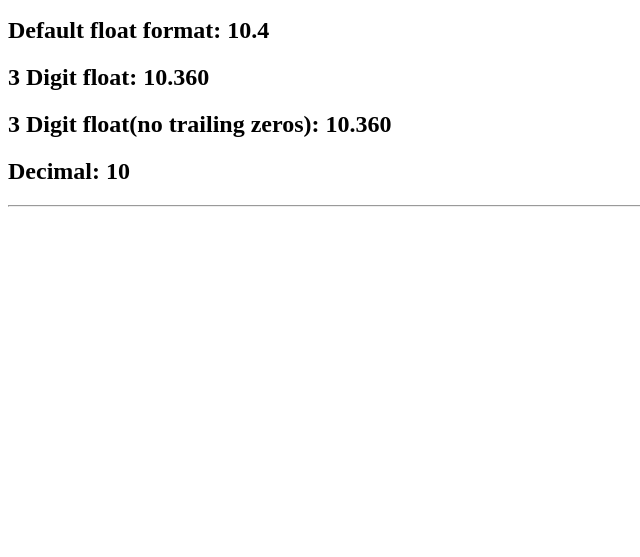
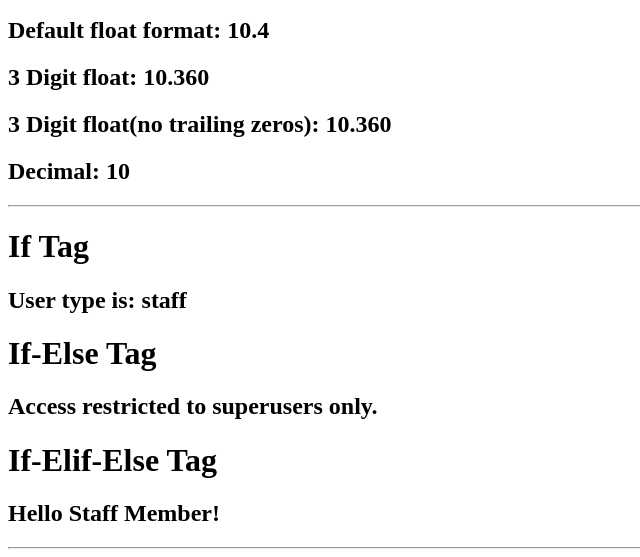
Before and after one commit to aatansen/Django-Restart, a Django app: page / in a window 1280 px wide. Shown: the part 1638-2195 px from the top of the page, without its empty margins (0-640 px from the left). Before the commit the page ends 1845 px from the top, so only its background shows below. Run offline with Django 5.2, Linux system fonts and the light colour scheme.

Commit message:
feat: :sparkles: If, If-Else & If-Elif-Else Tag

```diff
--- a/Day 03/first_app/templates/first_app/index.html
+++ b/Day 03/first_app/templates/first_app/index.html
@@ -43,7 +43,24 @@
     <h2>3 Digit float(no trailing zeros): {{amount.2|floatformat:-3}}</h2>
     <h2>Decimal: {{amount.2|floatformat:0}}</h2>
     <hr>
-</h1>
-
+    <h1>If Tag</h1>
+    {% if user_type %}
+    <h2>User type is: {{ user_type }}</h2>
+    {% endif %}
+    <h1>If-Else Tag</h1>
+    {% if user_type == "superuser" %}
+    <h2>Welcome, Superuser!</h2>
+    {% else %}
+    <h2>Access restricted to superusers only.</h2>
+    {% endif %}
+    <h1>If-Elif-Else Tag</h1>
+    {% if user_type == "superuser" %}
+    <h2>Hello Superuser!</h2>
+    {% elif user_type == "staff" %}
+    <h2>Hello Staff Member!</h2>
+    {% else %}
+    <h2>Hello Guest!</h2>
+    {% endif %}
+    <hr>
 </body>
 </html>
--- a/Day 03/first_app/views.py
+++ b/Day 03/first_app/views.py
@@ -5,10 +5,12 @@ from datetime import datetime
 def first_app(request):
     date_time = datetime.now()
     amount = [10.23647,10.000,10.36000]
+    user_type = 'staff'
     dynamic_data={
         'dt':'hello',
         'description':'Welcome to Django 5',
         'date_time': date_time,
-        'amount':amount
+        'amount':amount,
+        'user_type':user_type,
     }
     return render(request,'first_app/index.html',context=dynamic_data)
```
Also changed, not shown: README.md.
